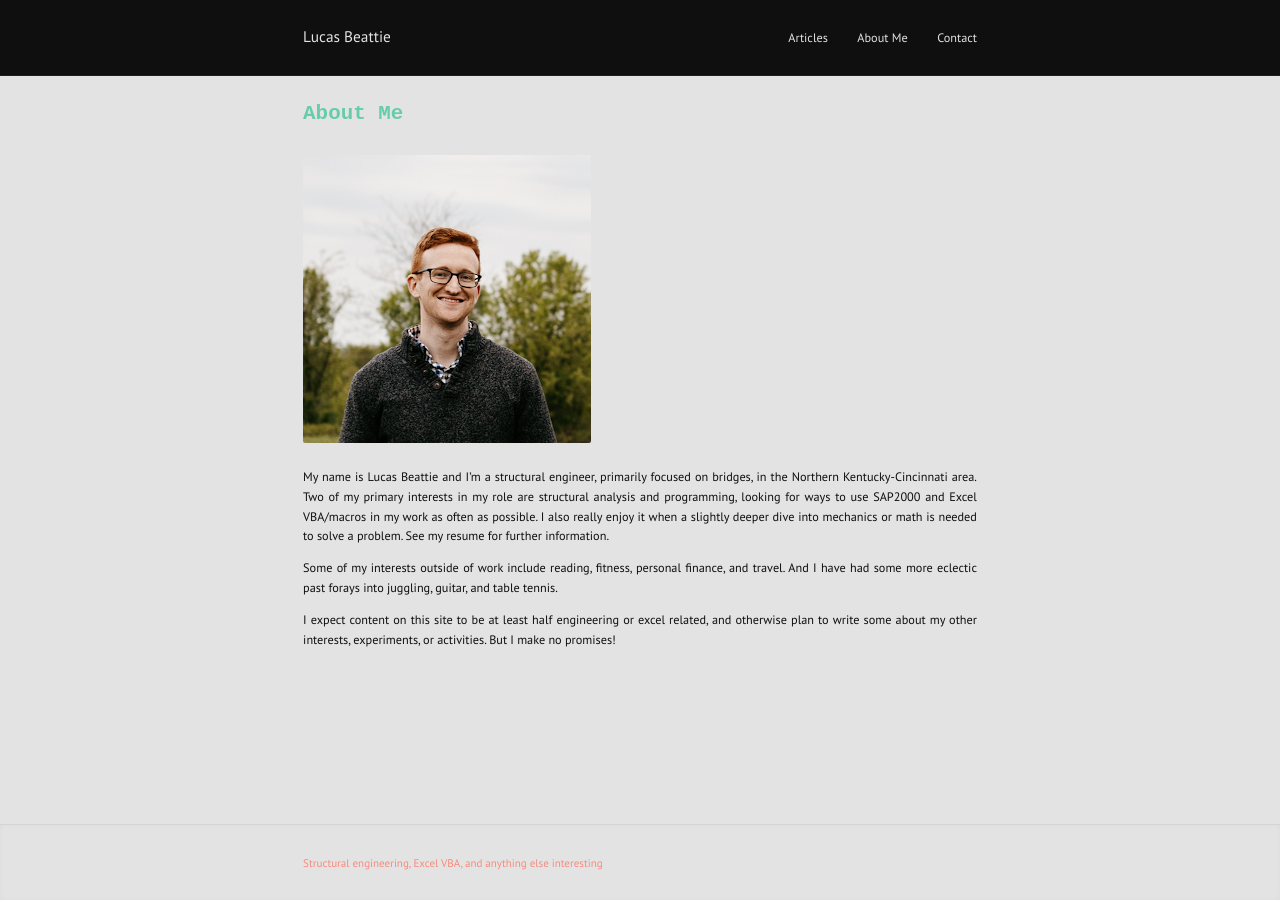
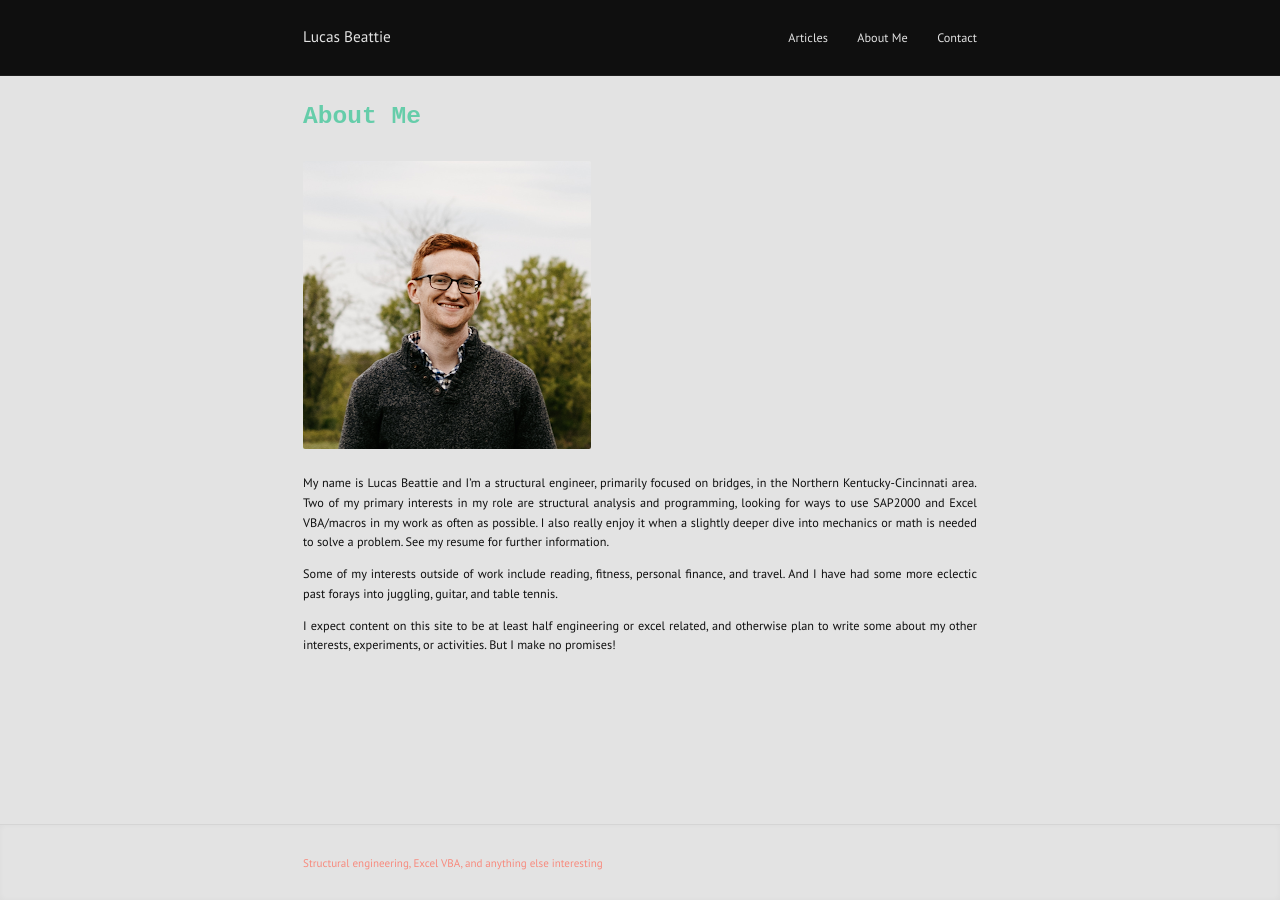
Before and after one commit to labeattie/lucasbeattiedotcom, a Jekyll site: the page built from index.md, in a window 1280 px wide. Built offline with Jekyll 4.4.1, drawn with Linux system fonts in a browser that asks for light colours.

Commit message:
header font

```diff
--- a/_sass/layout.sass
+++ b/_sass/layout.sass
@@ -18,7 +18,7 @@ article header
   margin-bottom: 1.5em
 
 article header h1
-  font-size: 1.7em
+  font-size: 2.0em
   margin: 0 0 .1em
 
 nav
```
